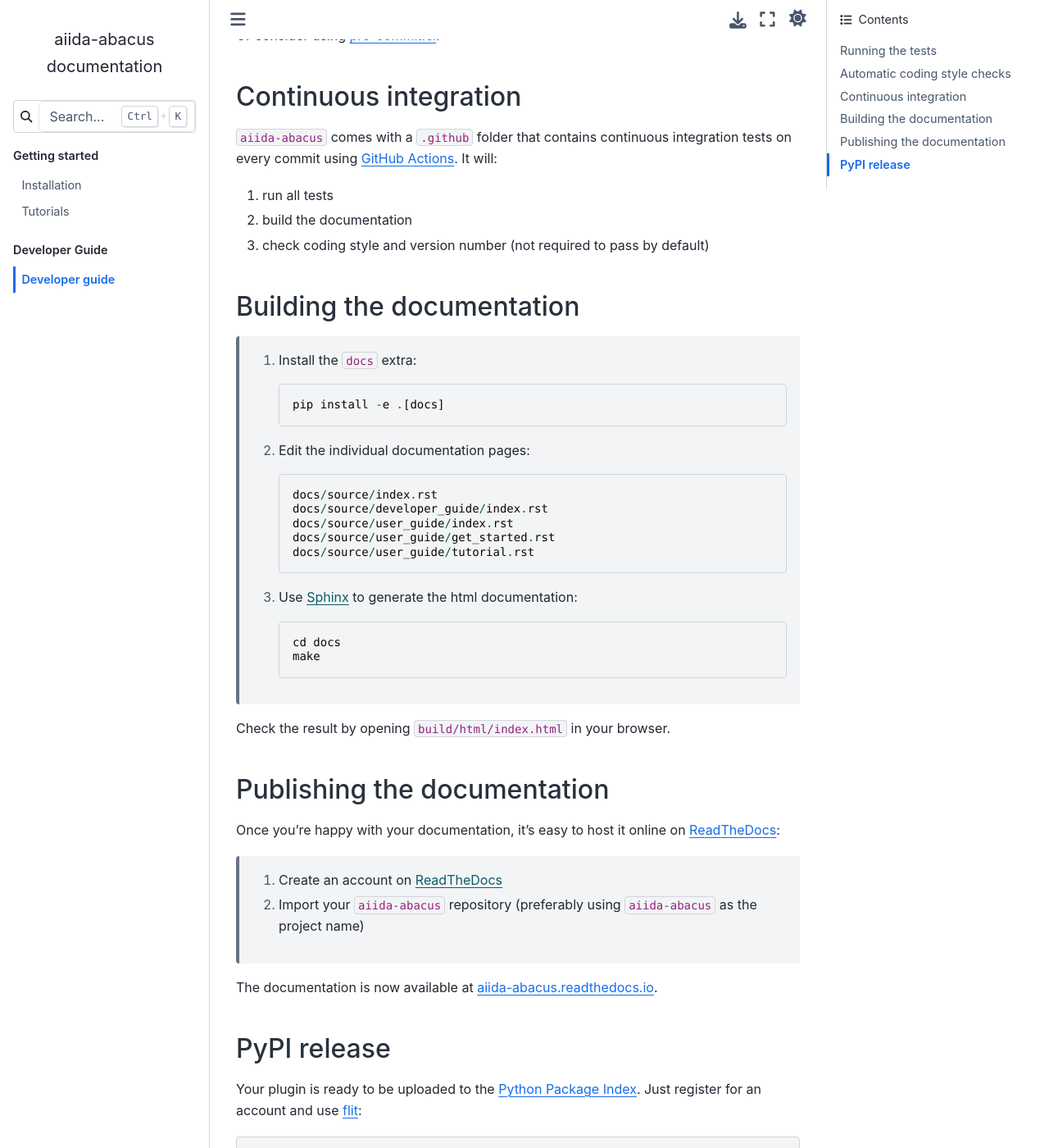
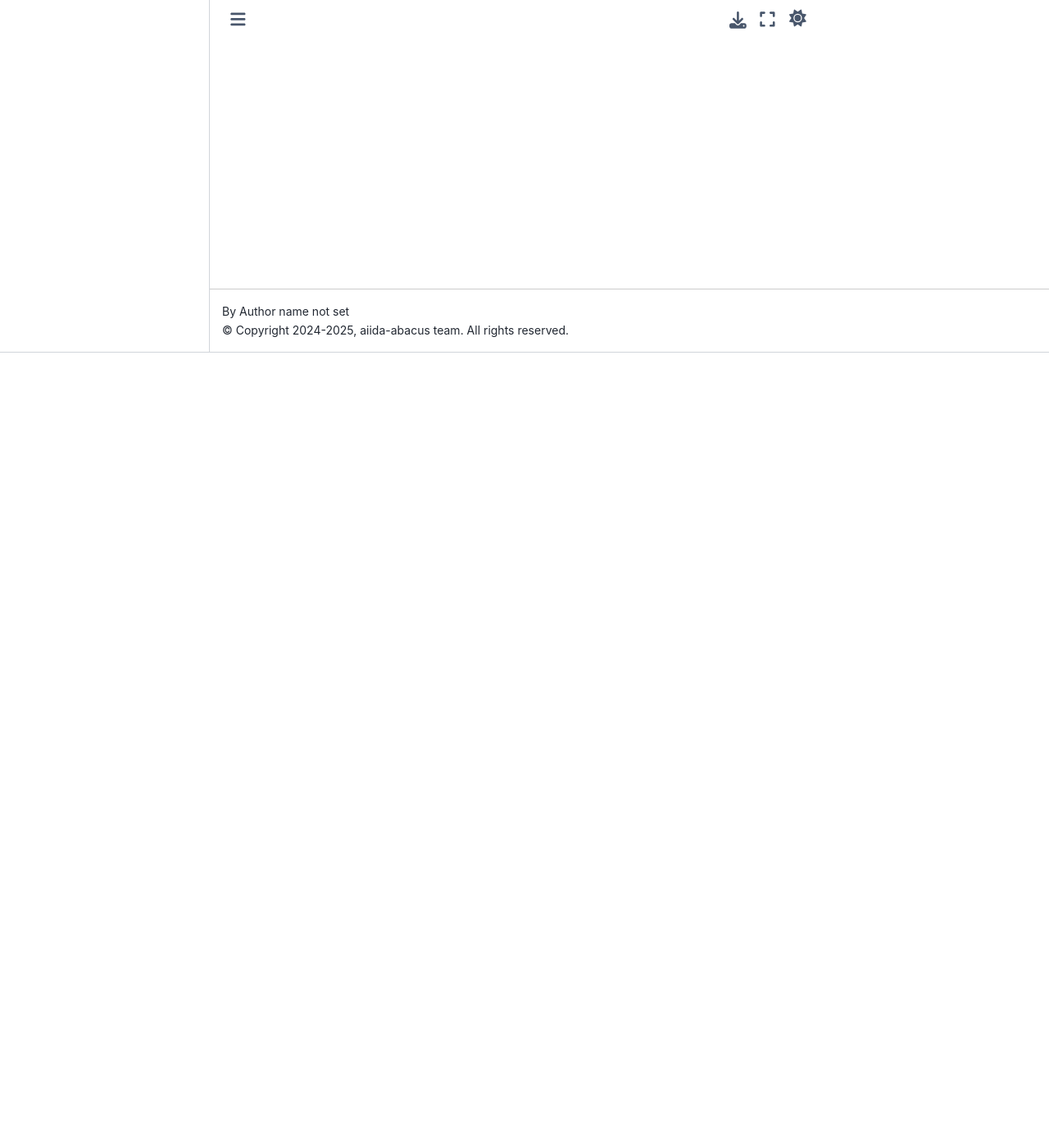
Before and after one commit to MCresearch/aiida-abacus, a Sphinx documentation site: the page built from docs/source/developer_guide/index.md, in a window 1280 px wide and 1400 px high, scrolled down 970 px. Shown: the whole window at 82% size. Built offline with Sphinx 7.4.7 and the Sphinx Book theme 1.1.4, drawn with Linux system fonts in a browser that asks for light colours; some of the changed text lies outside the part shown.

Commit message:
Update myst docs page

```diff
--- a/docs/source/developer_guide/index.rst
+++ /dev/null
@@ -1,102 +0,0 @@
-===============
-Developer guide
-===============
-
-Running the tests
-+++++++++++++++++
-
-The following will discover and run all unit test::
-
-    pip install --upgrade pip
-    pip install -e .[testing]
-    pytest -v
-
-You can also run the tests in a virtual environment with `tox <https://tox.wiki/en/latest/>`_::
-
-    pip install tox tox-conda
-    tox -e py38 -- -v
-
-Automatic coding style checks
-+++++++++++++++++++++++++++++
-
-Enable enable automatic checks of code sanity and coding style::
-
-    pip install -e .[pre-commit]
-    pre-commit install
-
-After this, the `black <https://black.readthedocs.io>`_ formatter,
-the `pylint <https://www.pylint.org/>`_ linter
-and the `pylint <https://www.pylint.org/>`_ code analyzer will
-run at every commit.
-
-If you ever need to skip these pre-commit hooks, just use::
-
-    git commit -n
-
-You should also keep the pre-commit hooks up to date periodically, with::
-
-    pre-commit autoupdate
-
-Or consider using `pre-commit.ci <https://pre-commit.ci/>`_.
-
-Continuous integration
-++++++++++++++++++++++
-
-``aiida-abacus`` comes with a ``.github`` folder that contains continuous integration tests on every commit using `GitHub Actions <https://github.com/features/actions>`_. It will:
-
-#. run all tests
-#. build the documentation
-#. check coding style and version number (not required to pass by default)
-
-Building the documentation
-++++++++++++++++++++++++++
-
- #. Install the ``docs`` extra::
-
-        pip install -e .[docs]
-
- #. Edit the individual documentation pages::
-
-        docs/source/index.rst
-        docs/source/developer_guide/index.rst
-        docs/source/user_guide/index.rst
-        docs/source/user_guide/get_started.rst
-        docs/source/user_guide/tutorial.rst
-
- #. Use `Sphinx`_ to generate the html documentation::
-
-        cd docs
-        make
-
-Check the result by opening ``build/html/index.html`` in your browser.
-
-Publishing the documentation
-++++++++++++++++++++++++++++
-
-Once you're happy with your documentation, it's easy to host it online on ReadTheDocs_:
-
- #. Create an account on ReadTheDocs_
-
- #. Import your ``aiida-abacus`` repository (preferably using ``aiida-abacus`` as the project name)
-
-The documentation is now available at `aiida-abacus.readthedocs.io <http://aiida-abacus.readthedocs.io/>`_.
-
-PyPI release
-++++++++++++
-
-Your plugin is ready to be uploaded to the `Python Package Index <https://pypi.org/>`_.
-Just register for an account and use `flit <https://flit.readthedocs.io/en/latest/upload.html>`_::
-
-    pip install flit
-    flit publish
-
-After this, you (and everyone else) should be able to::
-
-    pip install aiida-abacus
-
-You can also enable *automatic* deployment of git tags to the python package index:
-simply generate a `PyPI API token <https://pypi.org/help/#apitoken>`_ for your PyPI account and add it as a secret to your GitHub repository under the name ``pypi_token`` (Go to Settings -> Secrets).
-
-
-.. _ReadTheDocs: https://readthedocs.org/
-.. _Sphinx: https://www.sphinx-doc.org/en/master/
```
Also changed, not shown: docs/source/developer_guide/index.md (added, +3 -0 lines), docs/source/howto/calculations/index.md (added, +1 -0 lines), docs/source/howto/check/index.md (added, +7 -0 lines), docs/source/howto/workflows/index.md (added, +1 -0 lines), docs/source/index.md (+8 -6 lines), docs/source/index.rst (deleted, +0 -38 lines), docs/source/tutorials/index.md (+44 -9 lines), docs/source/user_guide/get_started.rst (deleted, +0 -42 lines), docs/source/user_guide/index.rst (deleted, +0 -9 lines), docs/source/user_guide/tutorial.rst (deleted, +0 -23 lines), 1 other file.
